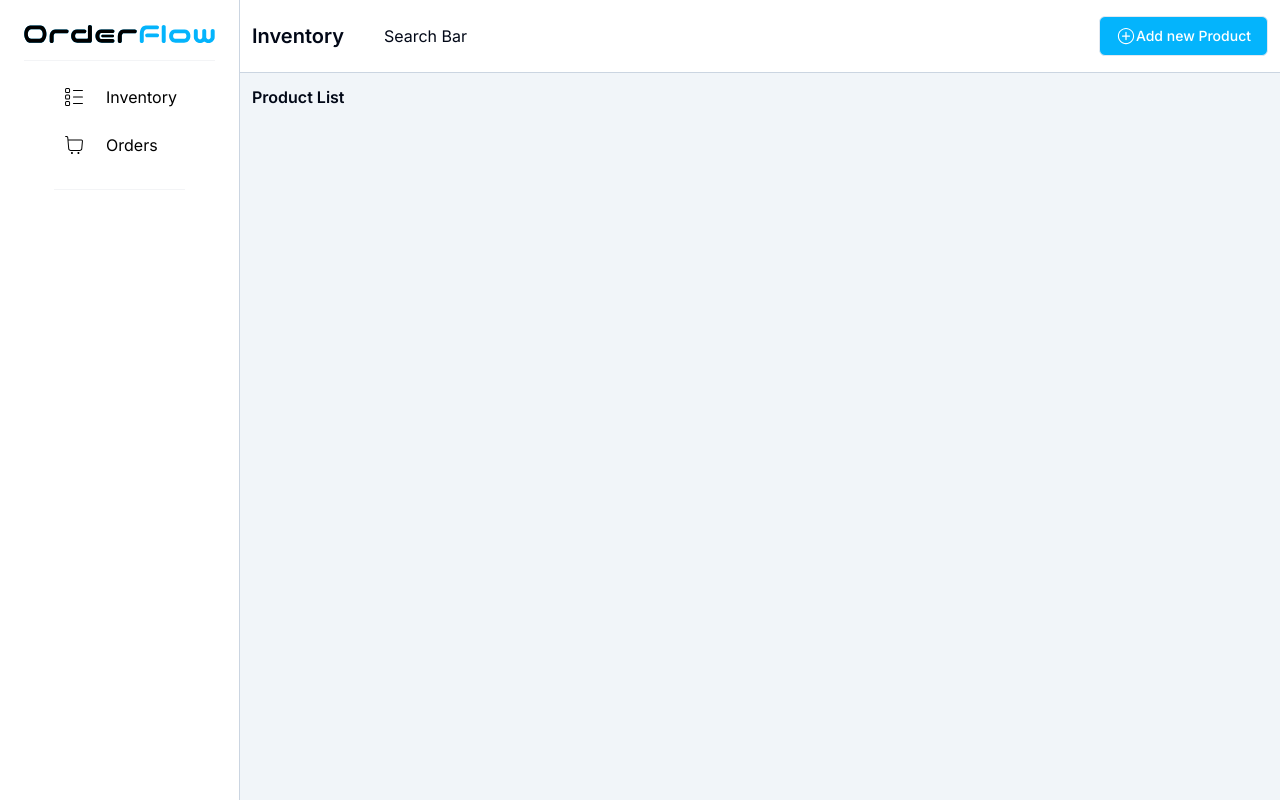
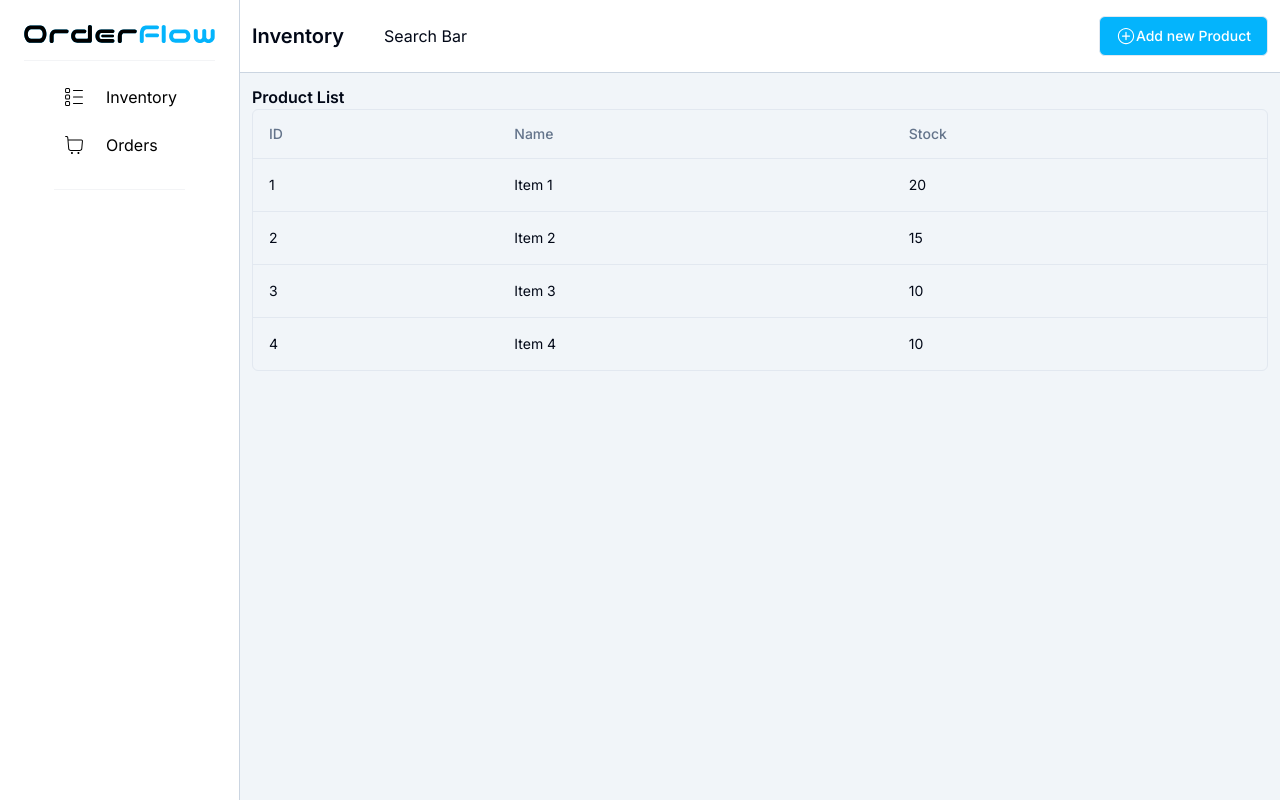
Before and after one commit to Shivd131/next-orderflow, a Next.js app: page /inventory-view in a window 1280 px wide. Built offline with nearby package versions, Linux system fonts and the light colour scheme.

Commit message:
data table: basic functional table

```diff
--- /dev/null
+++ b/src/app/inventory-view/columns.tsx
@@ -0,0 +1,24 @@
+//referred and built from https://ui.shadcn.com/docs/components/data-table
+"use client"
+import { ColumnDef } from "@tanstack/react-table"
+
+export type Product = {
+    id: number
+    name: string
+    stock: number
+}
+
+export const columns: ColumnDef<Product>[] = [
+    {
+        accessorKey: "id",
+        header: "ID",
+    },
+    {
+        accessorKey: "name",
+        header: "Name",
+    },
+    {
+        accessorKey: "stock",
+        header: "Stock",
+    },
+]
--- a/src/app/inventory-view/page.tsx
+++ b/src/app/inventory-view/page.tsx
@@ -1,10 +1,13 @@
-'use client'
+'use client';
+
 import { addItem, editItem, deleteItem } from '@/lib/features/inventory/inventorySlice';
 import { RootState } from '../../lib/store';
-import React from 'react'
+import React from 'react';
 import { useSelector, useDispatch } from 'react-redux';
-import { Button } from "@/components/ui/button"
+import { Button } from "@/components/ui/button";
 import { IoIosAddCircleOutline } from "react-icons/io";
+import { columns } from "./columns";
+import { DataTable } from '@/components/ui/data-table';
 
 const InventoryView = () => {
   const items = useSelector((state: RootState) => state.inventory.items);
@@ -24,21 +27,6 @@ const InventoryView = () => {
     dispatch(deleteItem(id));
   };
 
-  // return (
-  //   <div>
-  //     <h1>Inventory</h1>
-  //     <ul>
-  //       {items.map(item => (
-  //         <li key={item.id}>
-  //           {item.name} - Stock: {item.stock}
-  //           <button onClick={() => handleEditItem(item.id)}>Edit</button>
-  //           <button onClick={() => handleDeleteItem(item.id)}>Delete</button>
-  //         </li>
-  //       ))}
-  //     </ul>
-  //     <button onClick={handleAddItem}>Add Item</button>
-  //   </div>
-  // )
   return (
     <div>
       <div className='flex justify-between items-center bg-white  px-3 py-4 border-b border-slate-300'>
@@ -47,13 +35,16 @@ const InventoryView = () => {
           <div>Search Bar</div>
         </div>
 
-        <Button className='bg-[#04B4FC] text-white hover:bg-slate-100 hover:shadow-sm hover:border ' variant="outline"><IoIosAddCircleOutline className='fill size-5' /> Add new Product</Button>
+        <Button onClick={handleAddItem} className='bg-[#04B4FC] text-white hover:bg-slate-100 hover:shadow-sm hover:border' variant="outline">
+          <IoIosAddCircleOutline className='fill size-5' /> Add new Product
+        </Button>
       </div>
       <div className='p-3 '>
         <h2 className='font-semibold'>Product List</h2>
+        <DataTable columns={columns} data={items} />
       </div>
     </div>
-  )
-}
+  );
+};
 
-export default InventoryView
+export default InventoryView;
--- /dev/null
+++ b/src/components/ui/data-table.tsx
@@ -0,0 +1,80 @@
+"use client"
+//as suggested in the docs, as we will be using the docs table in orders-view as well, we moved it to components folder by shadcn
+import {
+    ColumnDef,
+    flexRender,
+    getCoreRowModel,
+    useReactTable,
+} from "@tanstack/react-table"
+
+import {
+    Table,
+    TableBody,
+    TableCell,
+    TableHead,
+    TableHeader,
+    TableRow,
+} from "@/components/ui/table"
+
+interface DataTableProps<TData, TValue> {
+    columns: ColumnDef<TData, TValue>[]
+    data: TData[]
+}
+
+export function DataTable<TData, TValue>({
+    columns,
+    data,
+}: DataTableProps<TData, TValue>) {
+    const table = useReactTable({
+        data,
+        columns,
+        getCoreRowModel: getCoreRowModel(),
+    })
+
+    return (
+        <div className="rounded-md border">
+            <Table>
+                <TableHeader>
+                    {table.getHeaderGroups().map((headerGroup) => (
+                        <TableRow key={headerGroup.id}>
+                            {headerGroup.headers.map((header) => {
+                                return (
+                                    <TableHead key={header.id}>
+                                        {header.isPlaceholder
+                                            ? null
+                                            : flexRender(
+                                                header.column.columnDef.header,
+                                                header.getContext()
+                                            )}
+                                    </TableHead>
+                                )
+                            })}
+                        </TableRow>
+                    ))}
+                </TableHeader>
+                <TableBody>
+                    {table.getRowModel().rows?.length ? (
+                        table.getRowModel().rows.map((row) => (
+                            <TableRow
+                                key={row.id}
+                                data-state={row.getIsSelected() && "selected"}
+                            >
+                                {row.getVisibleCells().map((cell) => (
+                                    <TableCell key={cell.id}>
+                                        {flexRender(cell.column.columnDef.cell, cell.getContext())}
+                                    </TableCell>
+                                ))}
+                            </TableRow>
+                        ))
+                    ) : (
+                        <TableRow>
+                            <TableCell colSpan={columns.length} className="h-24 text-center">
+                                No results.
+                            </TableCell>
+                        </TableRow>
+                    )}
+                </TableBody>
+            </Table>
+        </div>
+    )
+}
--- a/src/lib/features/inventory/inventorySlice.ts
+++ b/src/lib/features/inventory/inventorySlice.ts
@@ -16,6 +16,8 @@ const initialState: InventoryState = {
         { id: 1, name: "Item 1", stock: 20 },
         { id: 2, name: "Item 2", stock: 15 },
         { id: 3, name: "Item 3", stock: 10 },
+        { id: 4, name: "Item 4", stock: 10 },
+
     ],
 };
 
```
